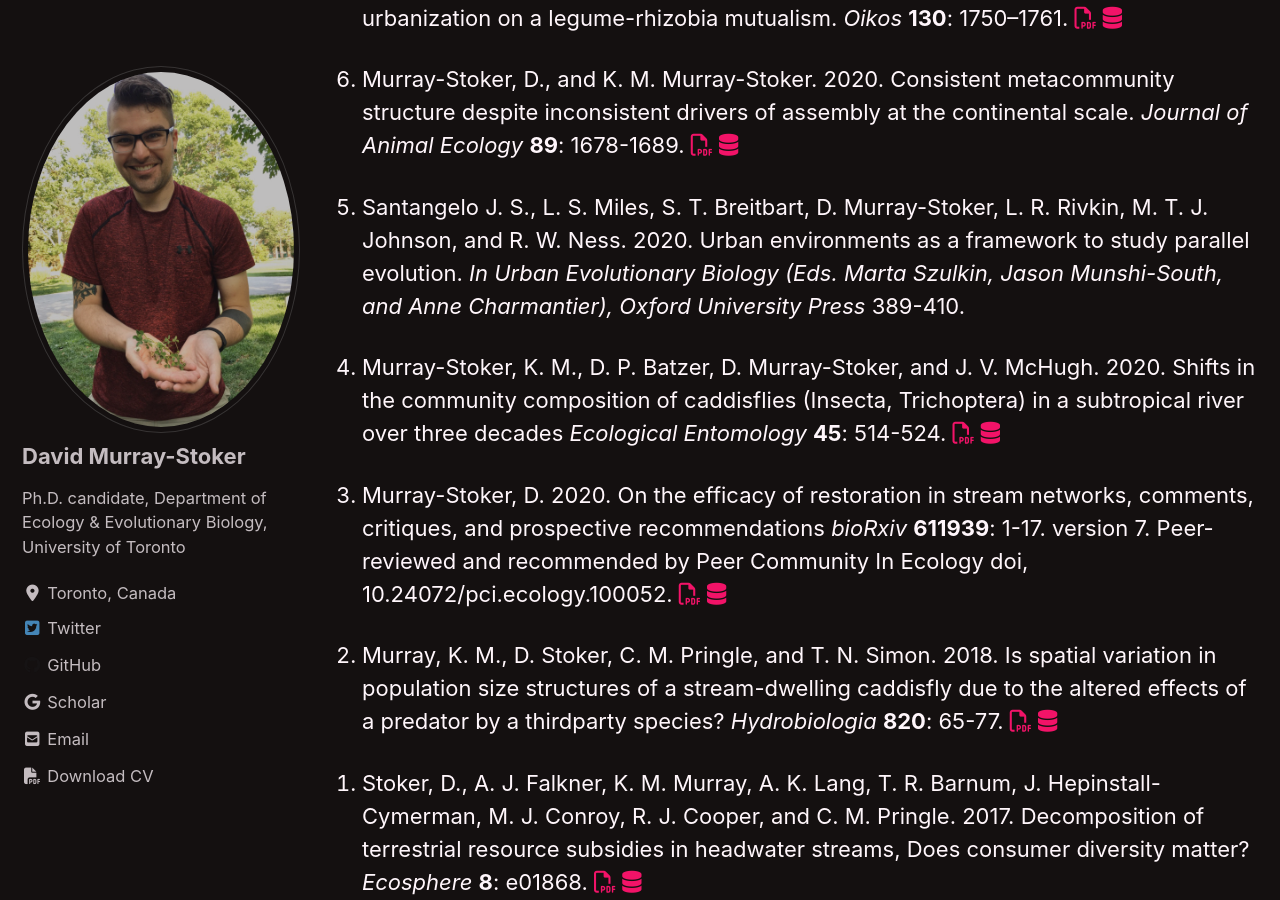
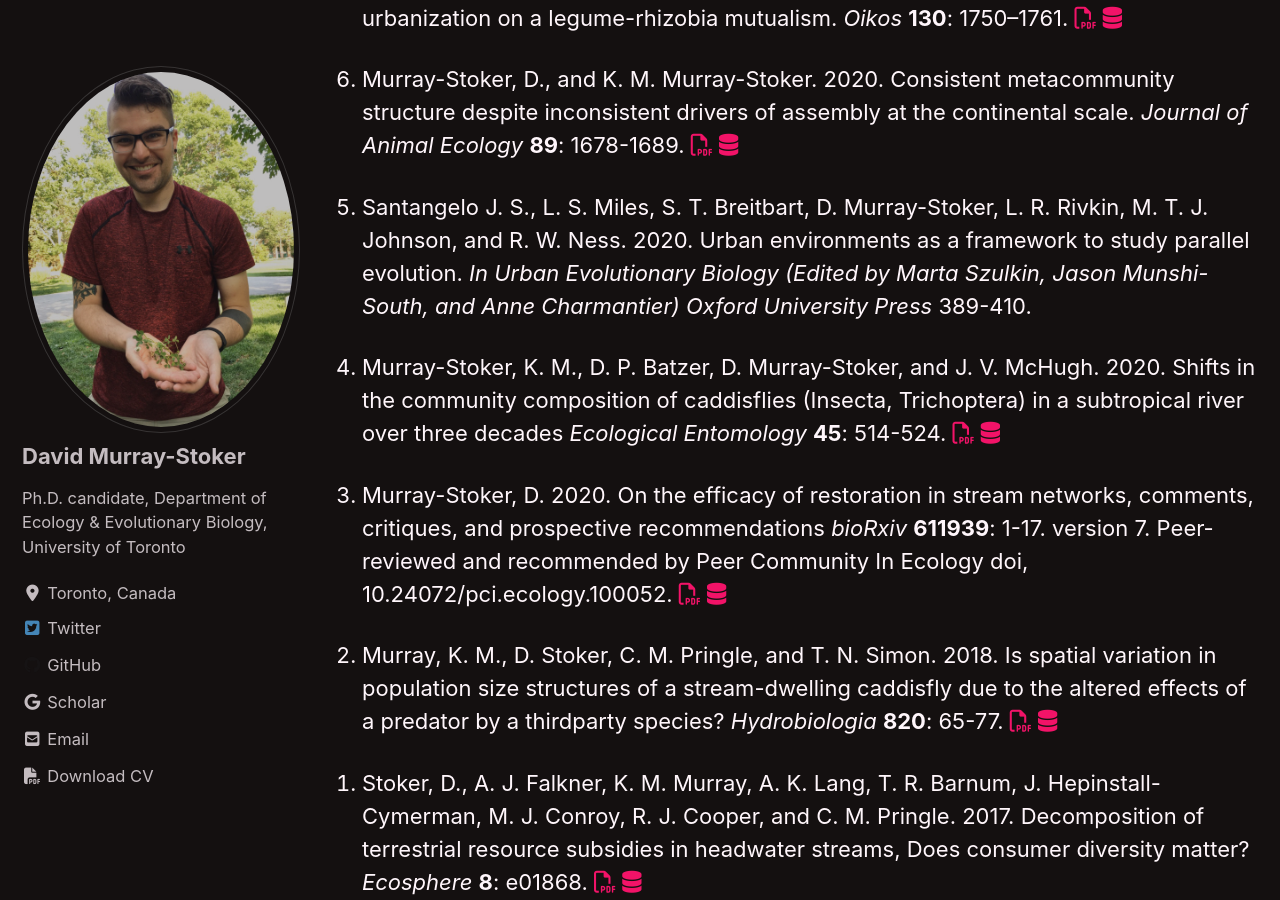
Before and after one commit to dmurraystoker/dmurraystoker.github.io, a Jekyll site: the page built from _pages/publications.md, in a window 1280 px wide and 900 px high, scrolled down 432 px. Built offline with Jekyll 4.4.1, drawn with Linux system fonts in a browser that asks for light colours; cached includes are drawn as plain includes; nearby versions of some CDN libraries.

Commit message:
Update publications.yaml

```diff
--- a/_data/publications.yaml
+++ b/_data/publications.yaml
@@ -36,7 +36,7 @@
 - id: Santangelo_et_al_2020
   authors: Santangelo J. S., L. S. Miles, S. T. Breitbart, D. Murray-Stoker, L. R. Rivkin, M. T. J. Johnson, and R. W. Ness.
   title: Urban environments as a framework to study parallel evolution.
-  journal: In Urban Evolutionary Biology (Eds. Marta Szulkin, Jason Munshi-South, and Anne Charmantier), Oxford University Press
+  journal: In Urban Evolutionary Biology (Edited by Marta Szulkin, Jason Munshi-South, and Anne Charmantier) Oxford University Press
   booktitle: Urban Evolutionary Biology
   publisher: Oxford University Press
   editors: Marta Szulkin, Jason Munshi-South, and Anne Charmantier
```
